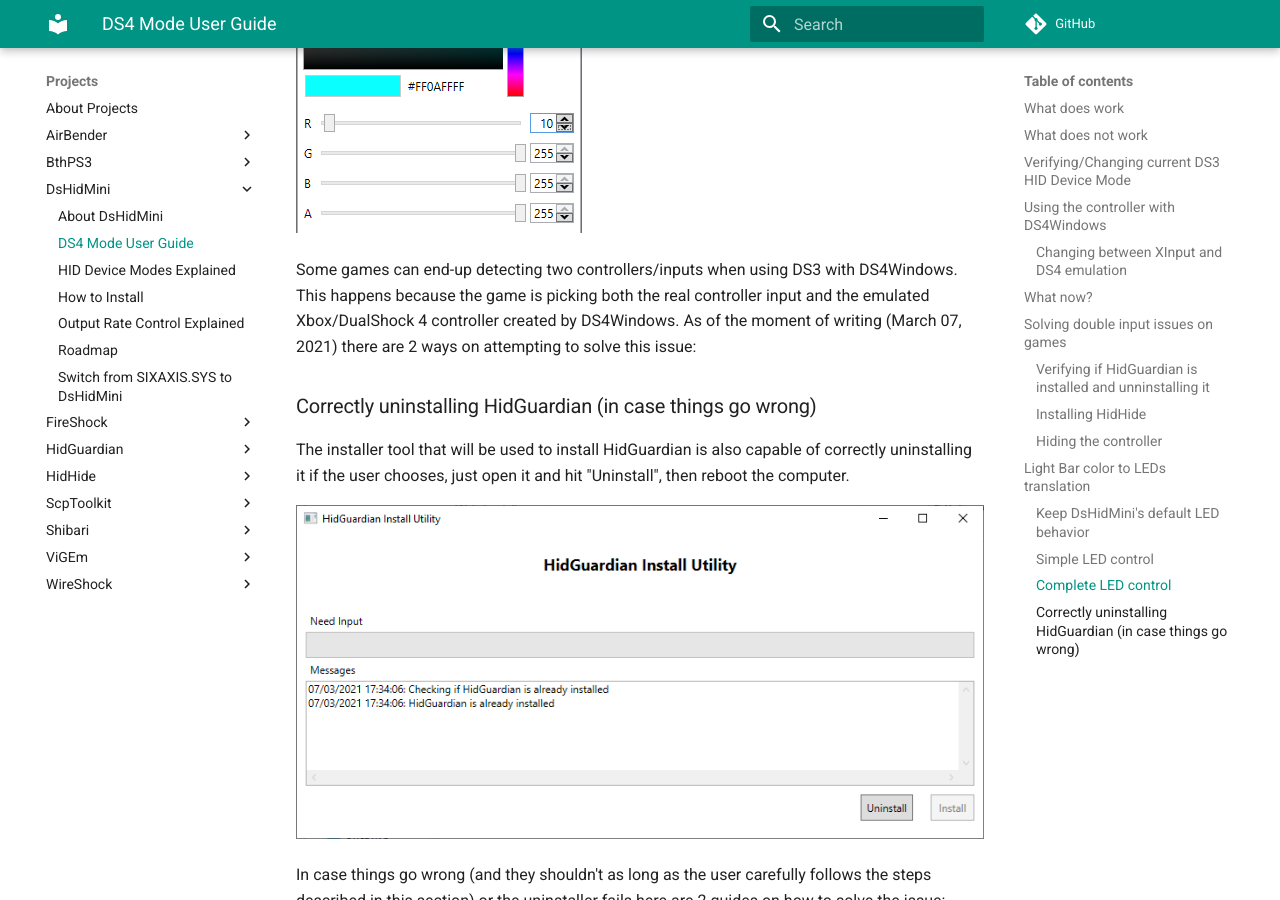
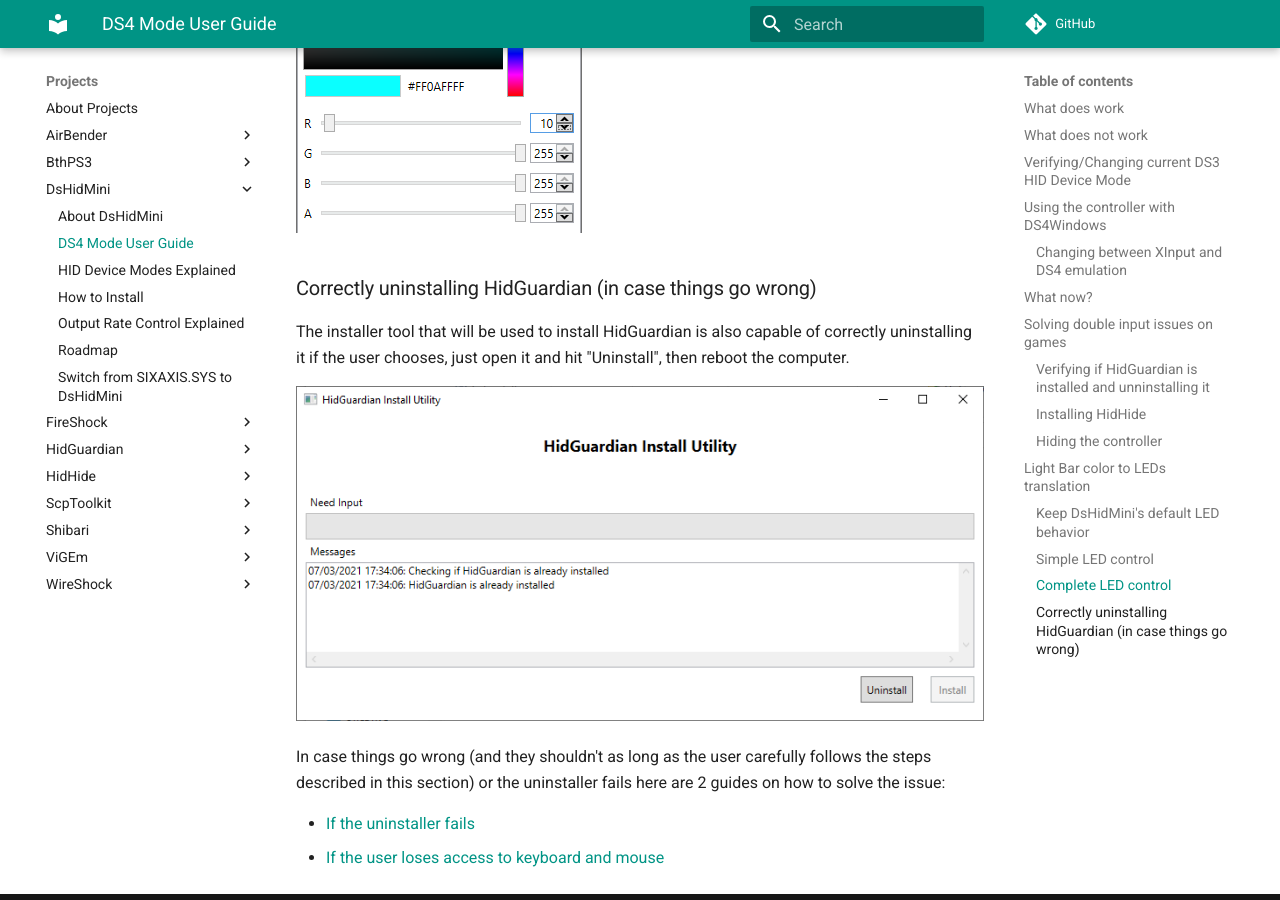
Before and after one commit to nefarius/ViGEm.github.io, an MkDocs documentation site: the page built from docs/projects/DsHidMini/DS4-Mode-User-Guide.md, in a window 1280 px wide and 900 px high, scrolled down 11258 px. Built offline with MkDocs 1.6.1 and Material for MkDocs 9.7.7, drawn with Linux system fonts in a browser that asks for light colours; comment, search, counter and statistics services are not loaded.

Commit message:
Removed line that remained from deleted section

```diff
--- a/docs/projects/DsHidMini/DS4-Mode-User-Guide.md
+++ b/docs/projects/DsHidMini/DS4-Mode-User-Guide.md
@@ -211,7 +211,6 @@
 ![TotalLedControl eg - LEDs 4 and 2](images/TotalLedControl_eg_LEDs_4_2.png){: .glightbox }
 
 
-Some games can end-up detecting two controllers/inputs when using DS3 with DS4Windows. This happens because the game is picking both the real controller input and the emulated Xbox/DualShock 4 controller created by DS4Windows. As of the moment of writing (March 07, 2021) there are 2 ways on attempting to solve this issue:
 
 ### Correctly uninstalling HidGuardian (in case things go wrong)
 
```
